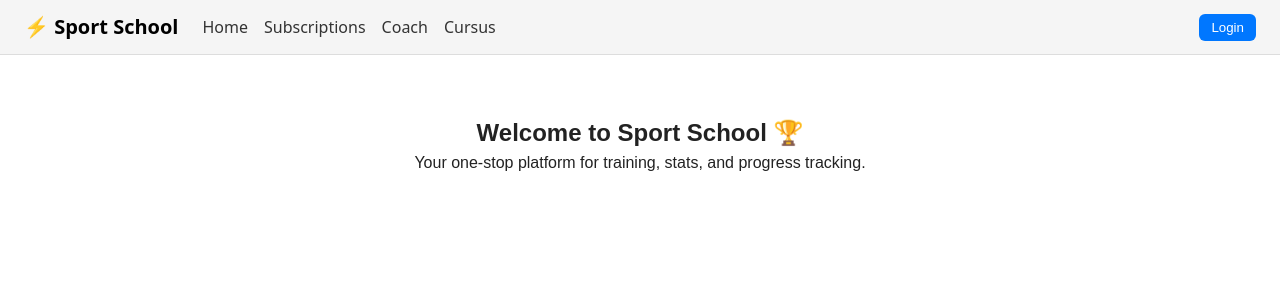
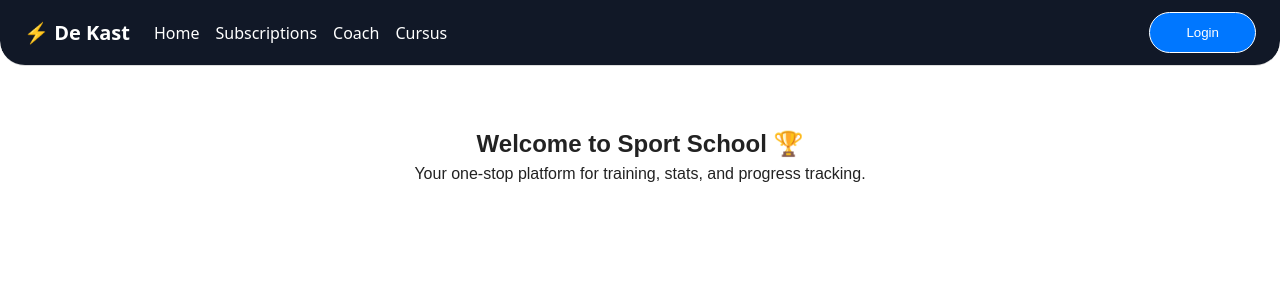
Before and after one commit to KhalilHen/sport-school-hackathon, a React (Vite) app: page / in a window 1280 px wide. Shown: the top 300 px of the page. Built offline with nearby package versions, Linux system fonts and the light colour scheme; no server answers.

Commit message:
Login feature + design
- added the login feature skeleton
- added the correct design

```diff
--- a/src/components/NavBarComponent/NavBar.scss
+++ b/src/components/NavBarComponent/NavBar.scss
@@ -3,8 +3,9 @@
   justify-content: space-between; // left-section on left, login-button on right
   align-items: center;
   padding: 12px 24px;
-  background: #f5f5f5;
+  background: #111827;
   border-bottom: 1px solid #ddd;
+  border-radius: 0 0 25px 25px ;
 
   .left-section {
     display: flex;
@@ -14,6 +15,7 @@
       font-size: 20px;
       font-weight: bold;
       margin-right: 24px; // space between logo and nav links
+      color: white;
     }
 
     .nav-links {
@@ -22,7 +24,7 @@
 
       a {
         text-decoration: none;
-        color: #333;
+        color: white;
         font-weight: 500;
         transition: color 0.2s ease;
 
@@ -35,11 +37,12 @@
 
   .login-button {
     button {
-      padding: 6px 12px;
+      padding: 12px 36px;
       border: none;
       background: #0077ff;
       color: white;
-      border-radius: 6px;
+      border: 1px solid white;
+      border-radius: 25px;
       cursor: pointer;
       transition: background 0.2s ease;
 
--- a/src/components/NavBarComponent/NavBarComponent.jsx
+++ b/src/components/NavBarComponent/NavBarComponent.jsx
@@ -1,16 +1,72 @@
-import React from "react";
+import React, { useState, useEffect } from "react";
 import { Link } from "react-router-dom";
 import "./NavBar.scss";
 
-function HandleLogin() {
-    alert("Login functionality to be implemented.");
-}
+function NavigationBar() {
+    const [user, setUser] = useState(null);
+    const [loading, setLoading] = useState(false);
 
-function NavigationBar() {
+    //Get all users from backend for testing purposes
+    useEffect(() => {
+        async function fetchAllUsers() {
+            try {
+                const response = await fetch("https://localhost:7147/api/User", {
+                    method: "GET",
+                    headers: {
+                        "Content-Type": "application/json",
+                    },
+                });
+
+                if (!response.ok) {
+                    throw new Error("Failed to fetch all users");
+                }
+
+                const data = await response.json();
+                console.log("All users from backend:", data);
+            } catch (error) {
+                console.error("Error fetching all users:", error);
+            }
+        }
+
+        fetchAllUsers();
+    }, []);
+
+
+    async function handleLogin() {
+        try {
+            setLoading(true);
+
+            const userId = "1"; // Replace with actual user ID or logic to get it
+
+            const response = await fetch(`https://localhost:7147/api/User/${userId}`, {
+                method: "POST",
+                headers: {
+                    "Content-Type": "application/json",
+                },
+                body: JSON.stringify({ /* Any required body data */ }),
+            });
+
+
+            if (!response.ok) {
+                throw new Error("login failed");
+            }
+
+            const data = await response.json();
+
+            setUser(data.user);
+        } catch (error) {
+            console.error("Error during login:", error);
+            alert("Login failed. Please try again.");
+        } finally {
+            setLoading(false);
+        }
+    }
+
+
     return (
         <nav className="navbar">
             <div className="left-section">
-                <h2 className="logo">⚡ Sport School</h2>
+                <h2 className="logo">⚡ De Kast</h2>
                 <div className="nav-links">
                     <Link to="/">Home</Link>
                     <Link to="/Subscriptions">Subscriptions</Link>
@@ -20,7 +76,16 @@ function NavigationBar() {
             </div>
 
             <div className="login-button">
-                <button onClick={HandleLogin}>Login</button>
+                {user ? (
+                    <button disabled>
+                        {user.name} ({user.abonnementType})
+                    </button>
+                ) : (
+                    <button onClick={handleLogin} disabled={loading}>
+                        {loading ? "Loading..." : "Login"}
+                    </button>
+                )}
+
             </div>
         </nav>
     );
```
